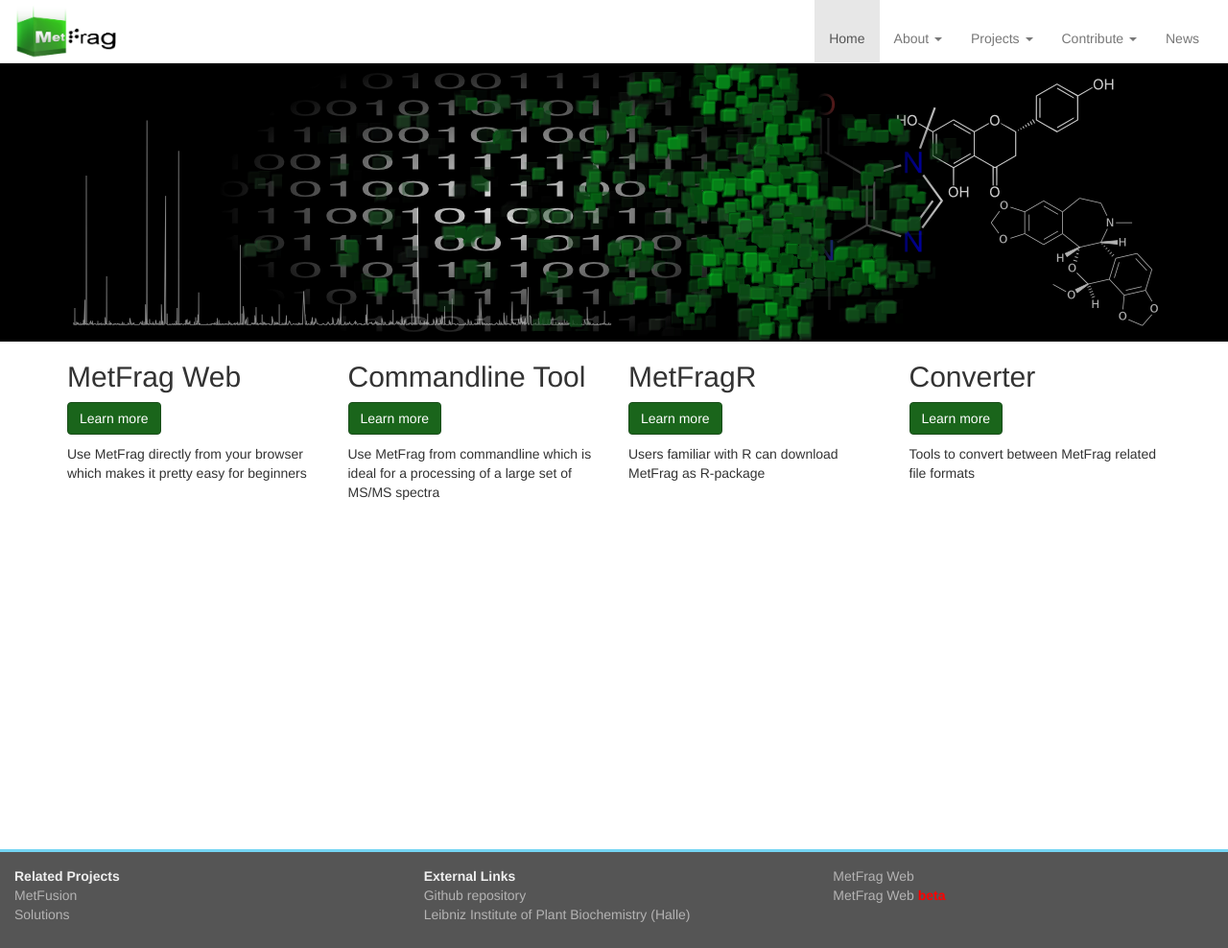
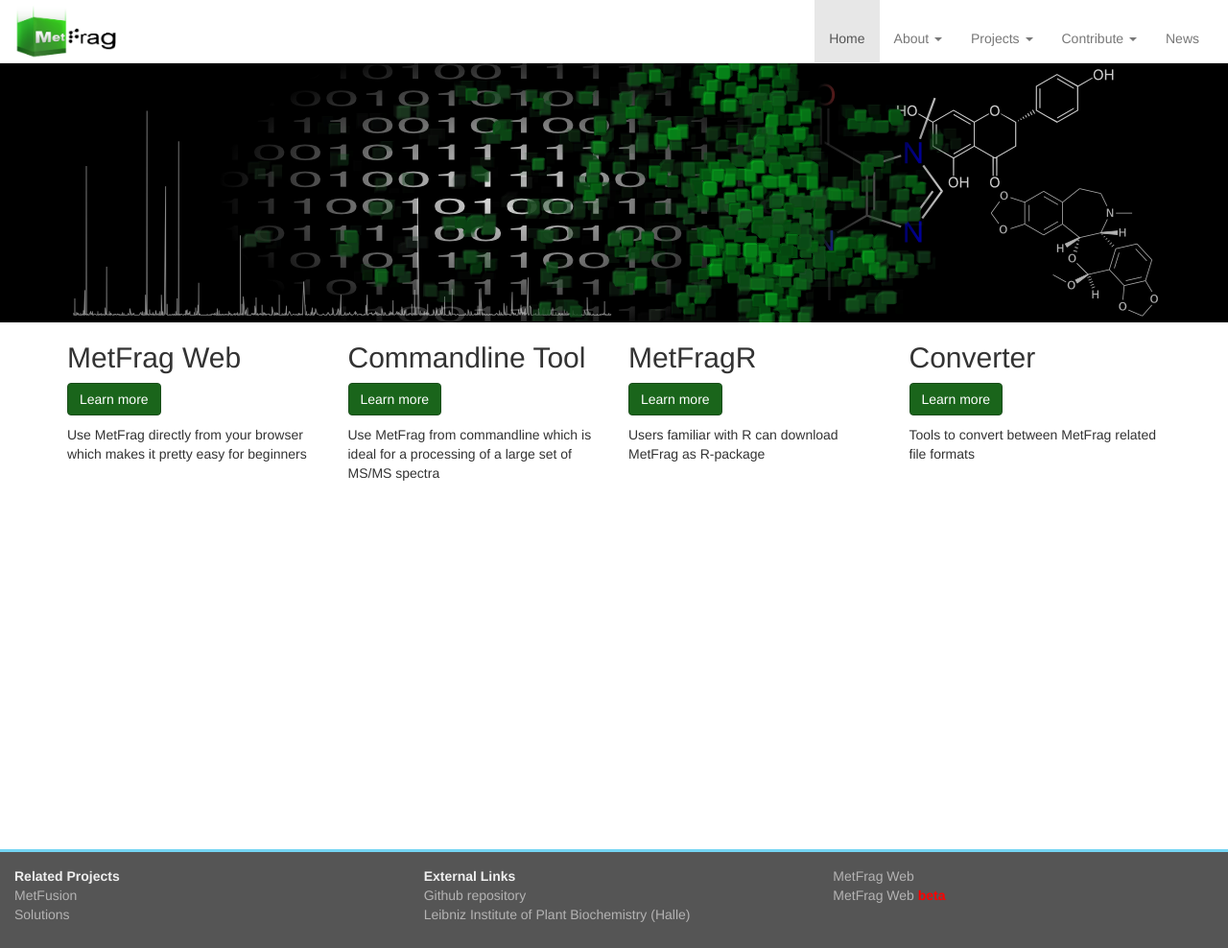
Before and after one commit to ipb-halle/MetFrag, a Jekyll site: the page built from index.html, in a window 1280 px wide. Shown: the whole page at 96% size. Built offline with Jekyll 4.4.1, drawn with Linux system fonts in a browser that asks for light colours; nearby versions of some CDN libraries; Markdown is read by kramdown in place of the engine named in the settings.

Commit message:
changed header size theme.css

```diff
--- a/css/theme.css
+++ b/css/theme.css
@@ -36,7 +36,7 @@
 
 /* homepage styles */
 #home-header {
-  height: 290px;
+  height: 270px;
   background: black url("/MetFrag/images/banner_website.png") no-repeat center center;
 }
 
```
